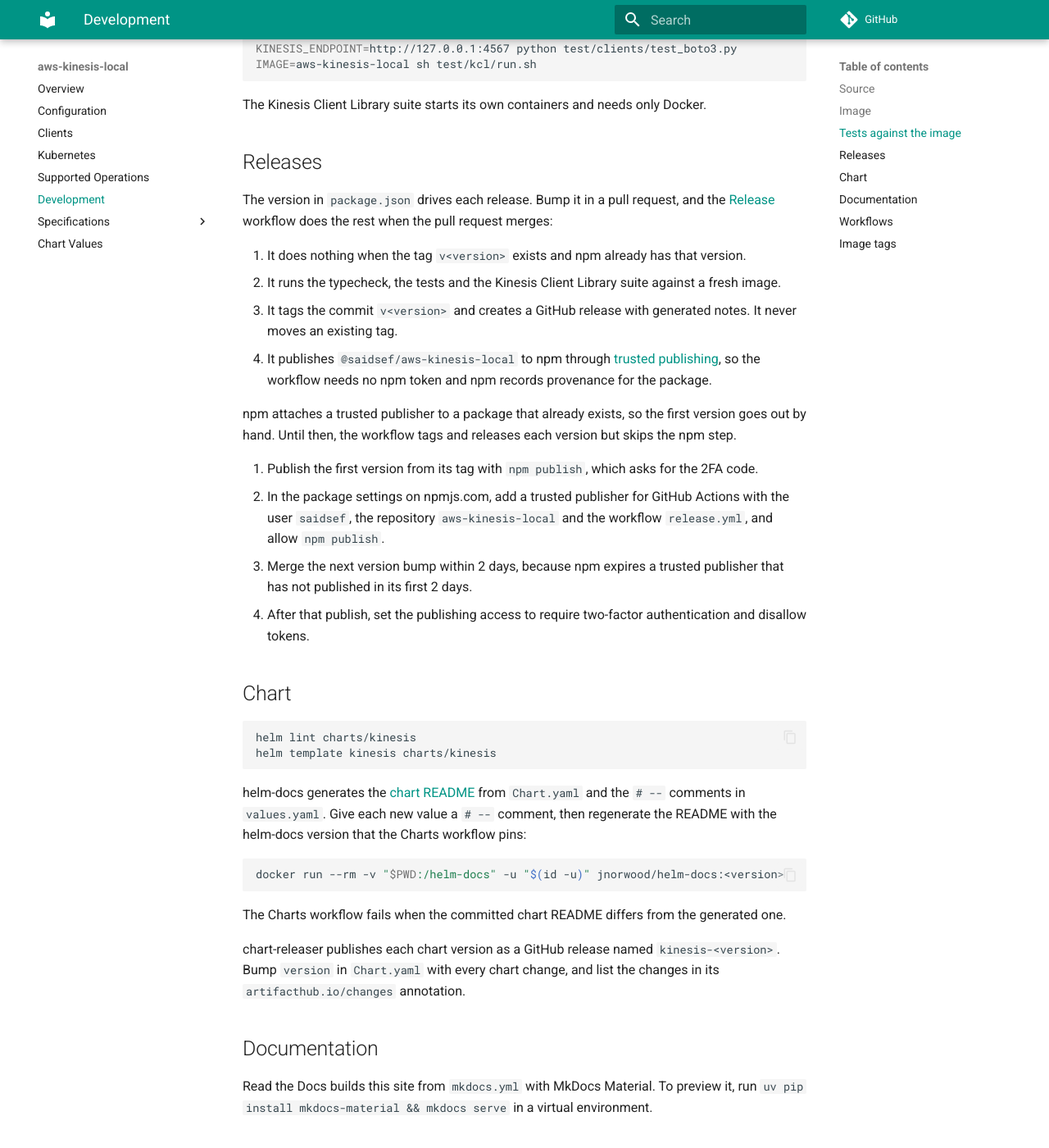
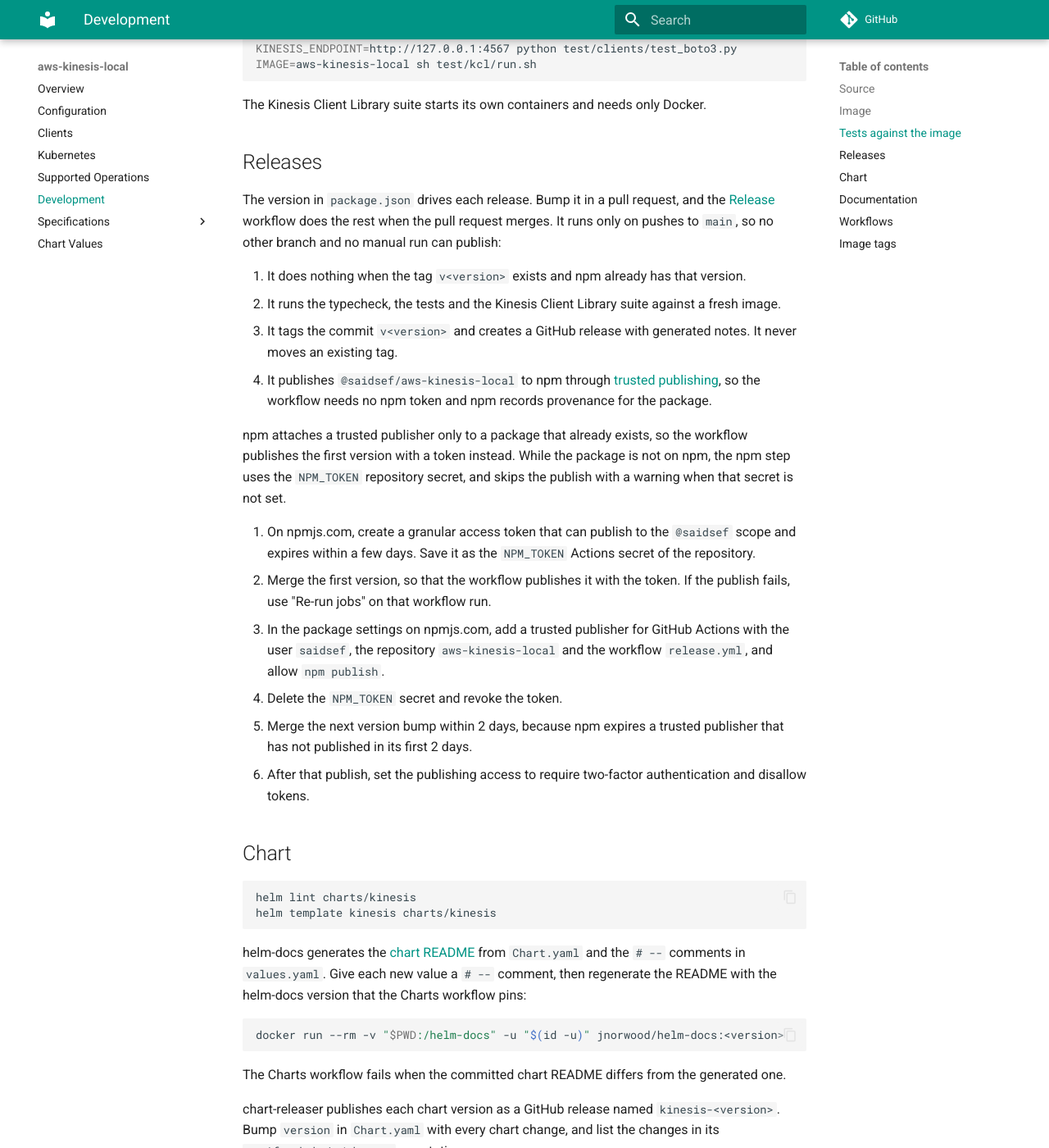
Before and after one commit to saidsef/aws-kinesis-local, an MkDocs documentation site: the page built from docs/development.md, in a window 1280 px wide and 1400 px high, scrolled down 1339 px. Shown: the whole window at 82% size. Built offline with MkDocs 1.6.1 and Material for MkDocs 9.7.7, drawn with Linux system fonts in a browser that asks for light colours; comment, search, counter and statistics services are not loaded.

Commit message:
ci(workflows): publish to npm only when a change merges to main
The release workflow runs only on pushes to main, so no other branch and
no manual run can publish. npm attaches a trusted publisher only to a
package that already exists, so the workflow publishes the first version
with the NPM_TOKEN secret and every later version through the trusted
publisher.

- The workflow drops workflow_dispatch, and "Re-run jobs" retries a
  failed publish.
- The npm job publishes with the token and --provenance while the
  package is not on npm, and skips with a warning when the secret is
  not set.
- docs/development.md lists the steps from the token to the trusted
  publisher.
- actionlint and mkdocs build --strict pass.

```diff
--- a/docs/development.md
+++ b/docs/development.md
@@ -49,19 +49,21 @@ The Kinesis Client Library suite starts its own containers and needs only Docker
 
 ## Releases
 
-The version in `package.json` drives each release. Bump it in a pull request, and the [Release](https://github.com/saidsef/aws-kinesis-local/blob/main/.github/workflows/release.yml) workflow does the rest when the pull request merges:
+The version in `package.json` drives each release. Bump it in a pull request, and the [Release](https://github.com/saidsef/aws-kinesis-local/blob/main/.github/workflows/release.yml) workflow does the rest when the pull request merges. It runs only on pushes to `main`, so no other branch and no manual run can publish:
 
 1. It does nothing when the tag `v<version>` exists and npm already has that version.
 2. It runs the typecheck, the tests and the Kinesis Client Library suite against a fresh image.
 3. It tags the commit `v<version>` and creates a GitHub release with generated notes. It never moves an existing tag.
 4. It publishes `@saidsef/aws-kinesis-local` to npm through [trusted publishing](https://docs.npmjs.com/trusted-publishers), so the workflow needs no npm token and npm records provenance for the package.
 
-npm attaches a trusted publisher to a package that already exists, so the first version goes out by hand. Until then, the workflow tags and releases each version but skips the npm step.
+npm attaches a trusted publisher only to a package that already exists, so the workflow publishes the first version with a token instead. While the package is not on npm, the npm step uses the `NPM_TOKEN` repository secret, and skips the publish with a warning when that secret is not set.
 
-1. Publish the first version from its tag with `npm publish`, which asks for the 2FA code.
-2. In the package settings on npmjs.com, add a trusted publisher for GitHub Actions with the user `saidsef`, the repository `aws-kinesis-local` and the workflow `release.yml`, and allow `npm publish`.
-3. Merge the next version bump within 2 days, because npm expires a trusted publisher that has not published in its first 2 days.
-4. After that publish, set the publishing access to require two-factor authentication and disallow tokens.
+1. On npmjs.com, create a granular access token that can publish to the `@saidsef` scope and expires within a few days. Save it as the `NPM_TOKEN` Actions secret of the repository.
+2. Merge the first version, so that the workflow publishes it with the token. If the publish fails, use "Re-run jobs" on that workflow run.
+3. In the package settings on npmjs.com, add a trusted publisher for GitHub Actions with the user `saidsef`, the repository `aws-kinesis-local` and the workflow `release.yml`, and allow `npm publish`.
+4. Delete the `NPM_TOKEN` secret and revoke the token.
+5. Merge the next version bump within 2 days, because npm expires a trusted publisher that has not published in its first 2 days.
+6. After that publish, set the publishing access to require two-factor authentication and disallow tokens.
 
 ## Chart
 
```
Also changed, not shown: 1 other file.
